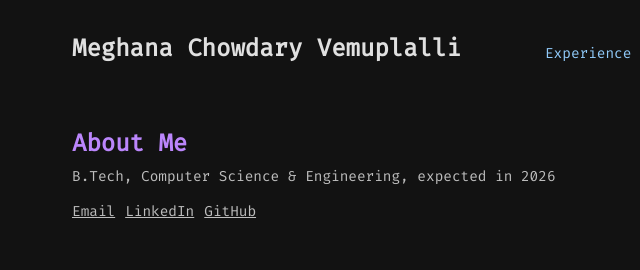
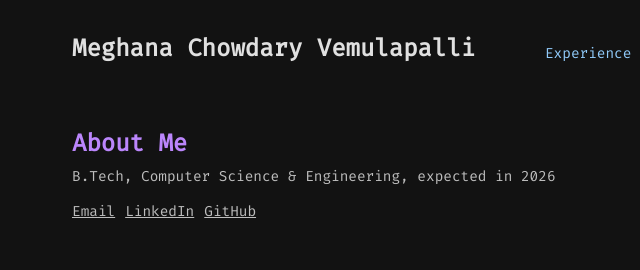
Before and after one commit to meghanachowdary29042004/meghanachowdary.github.io, a plain HTML site: page index.html in a window 1280 px wide. Shown: the top 270 px of the page, 0-640 px from the left. Drawn offline with Linux system fonts and the light colour scheme.

Commit message:
first commit

```diff
--- a/index.html
+++ b/index.html
@@ -11,7 +11,7 @@
 
 <body>
     <header>
-        <h1>Meghana Chowdary Vemuplalli</h1>
+        <h1>Meghana Chowdary Vemulapalli</h1>
         <nav>
             <a href="#experience">Experience</a>
             <a href="#projects">Projects</a>
```
